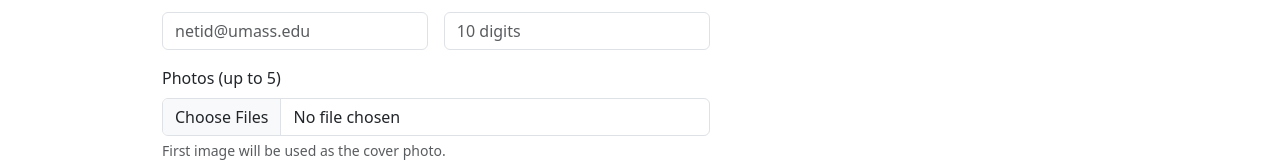
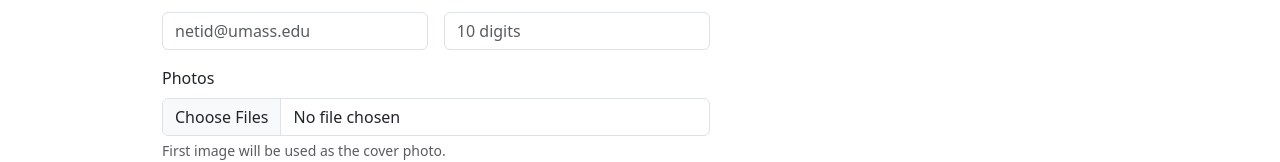
Before and after one commit to isha-234/umass-marketplace, a React (Create React App) app in the folder frontend/: page /sell/new in a window 1280 px wide. Shown: the part 657-819 px from the top of the page. Built offline with nearby package versions, Linux system fonts and the light colour scheme; the HTML template or start-up script is replaced by a standard one.

Commit message:
change image upload limit

```diff
--- a/frontend/src/SellerCreateListing.js
+++ b/frontend/src/SellerCreateListing.js
@@ -48,8 +48,8 @@ export default function SellerCreateListing(props) {
 
   const handleImages = (e) => {
     const files = Array.from(e.target.files || []);
-    // Limit to 5 images
-    const chosen = files.slice(0, 5);
+
+    const chosen = files.slice(0, 10);
     setFormData((prev) => ({ ...prev, images: chosen }));
   };
 
@@ -270,7 +270,7 @@ export default function SellerCreateListing(props) {
             )}
 
             <div className="mb-3">
-              <label htmlFor="images" className="form-label">Photos (up to 5)</label>
+              <label htmlFor="images" className="form-label">Photos </label>
               <input
                 type="file"
                 id="images"
@@ -322,7 +322,7 @@ export default function SellerCreateListing(props) {
           {/* Thumbnails */}
           {formData.images?.length > 1 && (
             <div className="mt-3 d-flex flex-wrap gap-2">
-              {formData.images.slice(0, 5).map((f, i) => (
+              {formData.images.slice(0, 10).map((f, i) => (
                 <img
                   key={i}
                   src={URL.createObjectURL(f)}
```
